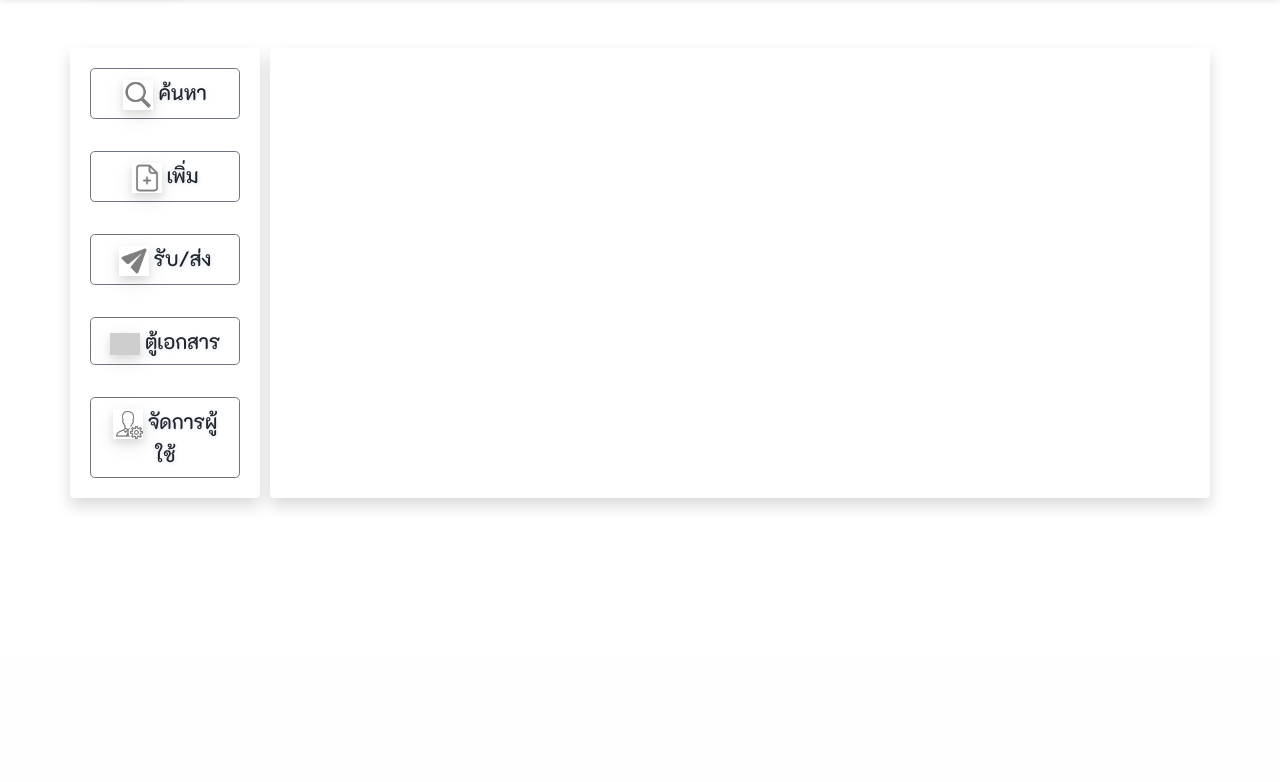
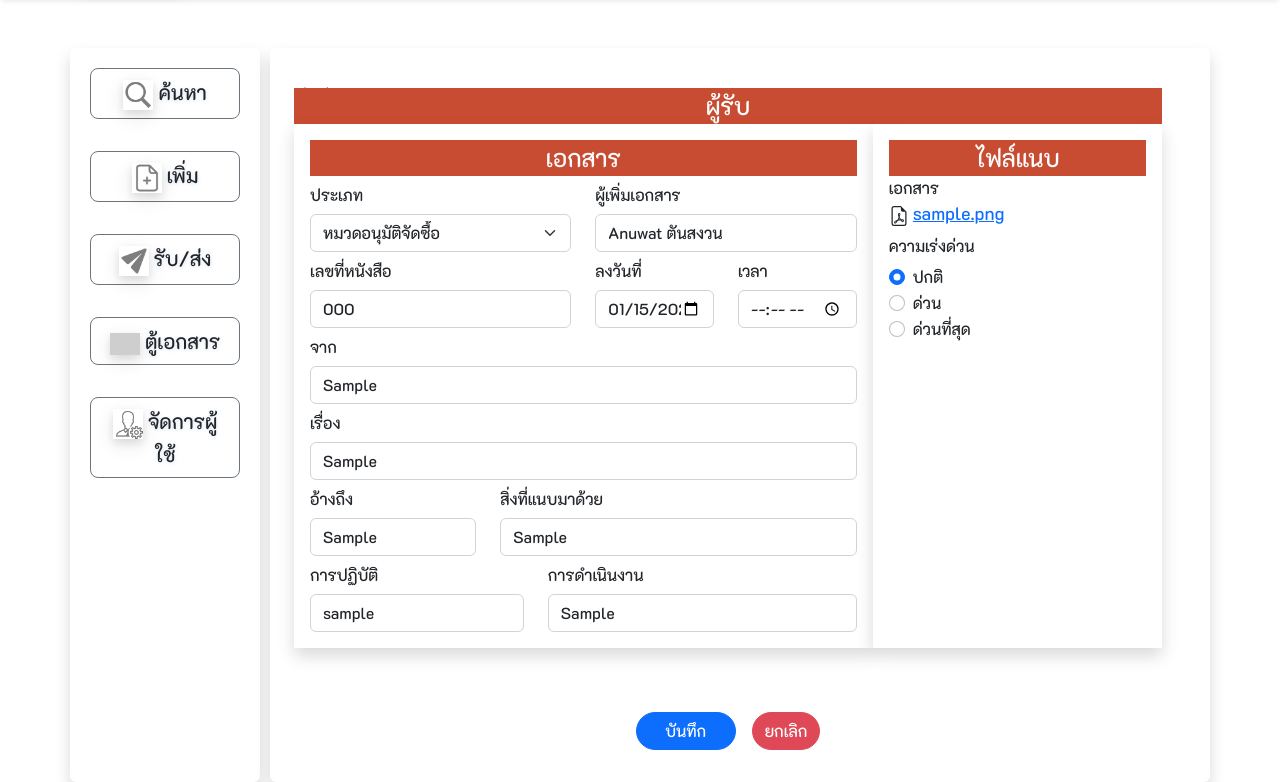
Before and after one commit to devbyanuwat/e-sarabun, a PHP site: page /?q=send_mail&doc_id=1 in a window 1280 px wide. Shown: the part 144-926 px from the top of the page. Before the commit the page ends 653 px from the top, so only its background shows below. Run offline with PHP 8.4, Linux system fonts and the light colour scheme; data comes from the database, SQL or seed files in the repository; tables that the repository leaves empty or names only in its code hold one stand-in row (values such as "Sample post"); grey boxes are pictures that could not be loaded.

Commit message:
send_mail

```diff
--- a/search.php
+++ b/search.php
@@ -64,7 +64,7 @@
                 <td><?php echo $user_name ?></td> <!-- get name from user id -->
                 <td><?php echo $row['doc_from'] ?></td>
                 <td><?php echo $row['doc_date'] . " " . $row['doc_time'] ?></td>
-                <td><a href="?q=send_mail?doc_id=<?php echo $row['doc_id'] ?>"><img src="img/icon/send_email.png  " width="20%" alt=""></a></td>
+                <td><a href="?q=send_mail&doc_id=<?php echo $row['doc_id'] ?>"><img src="img/icon/send_email.png  " width="20%" alt=""></a></td>
                 <td class="d-flex justify-content-around">
                     <a href="?q=edit_doc&doc_id='<?php echo $row['doc_id'] ?>'"><img src="img/icon/edit.png" width="25px" alt=""></a>
                     <a href="backend/admin/del_doc.php?doc_id=<?php echo $row['doc_id'] ?>"><img src="img/icon/delete.png" width="25px" alt=""></a>
--- a/send_mail.php
+++ b/send_mail.php
@@ -1,2 +1,135 @@
 <?php
+echo "test";
 $doc_id = $_GET['doc_id'];
+$sql = "SELECT * FROM `document` WHERE `doc_id` = $doc_id";
+$result = mysqli_query($conn, $sql);
+$row = mysqli_fetch_assoc($result);
+
+$user_id = $row['user_id'];
+
+$sql_user = "SELECT * FROM `user` WHERE `user_id` = $user_id";
+$result_user =  mysqli_query($conn, $sql_user);
+$row_user = mysqli_fetch_assoc($result_user);
+$user_name = $row_user['user_name'];
+
+?>
+
+<form class="row g-3 needs-validation" action="backend/admin/edit_doc.php" method="post" enctype="multipart/form-data" novalidate>
+    <div class="row">
+        <div class="col-12 fs-4 text-center text-white " style="background-color:#C84C32;">ผู้รับ</div>
+        <div class="col-8 p-1 shadow p-3 mb-5 bg-white" style="background-color: #ECDBBA;">
+            <div class="col-12 fs-4 text-center text-white " style="background-color:#C84C32;">เอกสาร</div>
+            <div class="row">
+                <input type="hidden" name="doc_id" value="<?php echo $row['doc_id'] ?>">
+                <div class="col-6 md-2 ">
+                    <label for="category" class="col-form-label">ประเภท</label>
+                    <select id="category" name="category" class="form-select form-control">
+                        <?php
+                        $sql_doc_type = "SELECT * FROM `doc_type`";
+                        $result_doc_type = mysqli_query($conn, $sql_doc_type);
+                        while ($row_doc_type = mysqli_fetch_assoc($result_doc_type)) {
+                        ?>
+                            <option><?php echo $row_doc_type['doc_type'] ?></option>
+                        <?php } ?>
+                    </select>
+                </div>
+                <div class="col-6 md-2">
+                    <label for="id" class="col-form-label">ผู้เพิ่มเอกสาร</label>
+                    <input type="text" name="id" id="id" class="form-control" value="<?php echo $user_name ?>" required>
+                </div>
+                <div class="col-6 md-2">
+                    <label for="no" class="col-form-label">เลขที่หนังสือ</label>
+                    <input type="text" name="no" id="no" class="form-control" value="<?php echo $row['doc_book_number'] ?>" required>
+                </div>
+                <div class="col-3 md-2">
+                    <label for="date" class="col-form-label">ลงวันที่</label>
+                    <input type="date" name="date" id="date" class="form-control" value="<?php echo $row['doc_date'] ?>" required>
+                </div>
+                <div class="col-3 md-2">
+                    <label for="time" class="col-form-label">เวลา</label>
+                    <input type="time" name="time" id="time" class="form-control" value="<?php echo $row['doc_time'] ?>" required>
+                </div>
+                <div class="col-12">
+                    <label for="from" class="col-form-label">จาก</label>
+                    <input type="text" name="from" id="from" class="form-control" value="<?php echo $row['doc_from'] ?>" required>
+                </div>
+                <div class="col-12">
+                    <label for="topic" class="col-form-label">เรื่อง</label>
+                    <input type="text" name="topic" id="topic" class="form-control" value="<?php echo $row['doc_topic'] ?>" required>
+                </div>
+                <div class="col-4 md-2">
+                    <label for="refer_to" class="col-form-label">อ้างถึง</label>
+                    <input type="text" name="refer_to" id="refer_to" class="form-control" value="<?php echo $row['doc_refer_to'] ?>" required>
+                </div>
+                <div class="col-8 md-2">
+                    <label for="att" class="col-form-label">สิ่งที่แนบมาด้วย</label>
+                    <input type="text" name="att" id="att" class="form-control" value="<?php echo $row['doc_attach'] ?>" required>
+                </div>
+                <div class="col-5 md-2">
+                    <label for="action" class="col-form-label">การปฏิบัติ</label>
+                    <input type="text" name="action" id="action" class="form-control" value="<?php echo $row['doc_handle'] ?>" required>
+                </div>
+                <div class="col-7 md-2">
+                    <label for="handle" class="col-form-label">การดำเนินงาน</label>
+                    <input type="text" name="handle" id="handle" class="form-control" value="<?php echo $row['doc_action'] ?>" required>
+                </div>
+            </div>
+        </div>
+
+        <div class="col-4  shadow p-3 mb-5 bg-white" style="background-color: #ECDBBA;">
+            <div class="col-12 fs-4 text-center text-white " style=" background-color:#C84C32;">ไฟล์แนบ</div>
+            <label class="md-3">เอกสาร</label>
+            <?php
+            $doc_id = $row['doc_id'];
+            $sql_doc_file = "SELECT * FROM `doc_user_file` WHERE `doc_id` = $doc_id";
+            $result_doc_file = mysqli_query($conn, $sql_doc_file);
+            while ($row_doc_file = mysqli_fetch_assoc($result_doc_file)) {
+            ?>
+                <div class="col-12">
+                    <svg xmlns="http://www.w3.org/2000/svg" width="20" height="20" fill="currentColor" class="bi bi-file-earmark-pdf" viewBox="0 0 16 16">
+                        <path d="M14 14V4.5L9.5 0H4a2 2 0 0 0-2 2v12a2 2 0 0 0 2 2h8a2 2 0 0 0 2-2zM9.5 3A1.5 1.5 0 0 0 11 4.5h2V14a1 1 0 0 1-1 1H4a1 1 0 0 1-1-1V2a1 1 0 0 1 1-1h5.5v2z" />
+                        <path d="M4.603 14.087a.81.81 0 0 1-.438-.42c-.195-.388-.13-.776.08-1.102.198-.307.526-.568.897-.787a7.68 7.68 0 0 1 1.482-.645 19.697 19.697 0 0 0 1.062-2.227 7.269 7.269 0 0 1-.43-1.295c-.086-.4-.119-.796-.046-1.136.075-.354.274-.672.65-.823.192-.077.4-.12.602-.077a.7.7 0 0 1 .477.365c.088.164.12.356.127.538.007.188-.012.396-.047.614-.084.51-.27 1.134-.52 1.794a10.954 10.954 0 0 0 .98 1.686 5.753 5.753 0 0 1 1.334.05c.364.066.734.195.96.465.12.144.193.32.2.518.007.192-.047.382-.138.563a1.04 1.04 0 0 1-.354.416.856.856 0 0 1-.51.138c-.331-.014-.654-.196-.933-.417a5.712 5.712 0 0 1-.911-.95 11.651 11.651 0 0 0-1.997.406 11.307 11.307 0 0 1-1.02 1.51c-.292.35-.609.656-.927.787a.793.793 0 0 1-.58.029zm1.379-1.901c-.166.076-.32.156-.459.238-.328.194-.541.383-.647.547-.094.145-.096.25-.04.361.01.022.02.036.026.044a.266.266 0 0 0 .035-.012c.137-.056.355-.235.635-.572a8.18 8.18 0 0 0 .45-.606zm1.64-1.33a12.71 12.71 0 0 1 1.01-.193 11.744 11.744 0 0 1-.51-.858 20.801 20.801 0 0 1-.5 1.05zm2.446.45c.15.163.296.3.435.41.24.19.407.253.498.256a.107.107 0 0 0 .07-.015.307.307 0 0 0 .094-.125.436.436 0 0 0 .059-.2.095.095 0 0 0-.026-.063c-.052-.062-.2-.152-.518-.209a3.876 3.876 0 0 0-.612-.053zM8.078 7.8a6.7 6.7 0 0 0 .2-.828c.031-.188.043-.343.038-.465a.613.613 0 0 0-.032-.198.517.517 0 0 0-.145.04c-.087.035-.158.106-.196.283-.04.192-.03.469.046.822.024.111.054.227.09.346z" />
+                    </svg>
+                    <a href="doc/<?php echo $row_doc_file['doc_user_file_name'] ?>"><?php echo $row_doc_file['doc_user_file_name'] ?></a>
+                </div>
+            <?php
+            }
+            ?>
+
+            <div class="col-12">
+                <label for="urgency" class="col-form-label">ความเร่งด่วน</label>
+                <br>
+                <div class="form-check form-check-inline">
+                    <input class="form-check-input" type="radio" name="urgency" id="inlineRadio1" value="urgen_normal" checked>
+                    <label class="form-check-label" for="inlineRadio1">ปกติ</label>
+                </div>
+                <br>
+                <div class="form-check form-check-inline">
+                    <input class="form-check-input" type="radio" name="urgency" id="inlineRadio2" value="urgen">
+                    <label class="form-check-label" for="inlineRadio2">ด่วน</label>
+                </div>
+                <br>
+                <div class="form-check form-check-inline">
+                    <input class="form-check-input" type="radio" name="urgency" id="inlineRadio3" value="urgen_ASAP">
+                    <label class="form-check-label" for="inlineRadio3">ด่วนที่สุด</label>
+                </div>
+            </div>
+            <!-- <div class="col-12">
+                <label for="urgency" class="col-form-label">สถานะเอกสาร</label>
+                <br>
+                <div class="form-check form-check-inline">
+                    <input class="form-check-input" type="radio" name="status" id="inlineRadio1" value="status_general" checked>
+                    <label class="form-check-label" for="inlineRadio1">ทั่วไป</label>
+                </div>
+                <div class="form-check form-check-inline">
+                    <input class="form-check-input" type="radio" name="status" id="inlineRadio2" value="status_action">
+                    <label class="form-check-label" for="inlineRadio2">ดำเนินการ</label>
+                </div>
+            </div> -->
+        </div>
+        <div class="d-flex justify-content-center mt-3">
+            <button class="btn btn-primary rounded-pill me-3" style="width:100px" type="submit">บันทึก</button>
+            <button class="btn btn-danger rounded-pill" style="opacity: 0.9;" onclick="window.location.href='?q=search'" type="button">ยกเลิก</button>
+        </div>
+    </div>
+</form>
--- a/style/bootstrap5.php
+++ b/style/bootstrap5.php
@@ -3,3 +3,8 @@
 <script src="https://cdn.jsdelivr.net/npm/@popperjs/core@2.9.2/dist/umd/popper.min.js" integrity="sha384-IQsoLXl5PILFhosVNubq5LC7Qb9DXgDA9i+tQ8Zj3iwWAwPtgFTxbJ8NT4GN1R8p" crossorigin="anonymous"></script>
 <script src="https://cdn.jsdelivr.net/npm/bootstrap@5.0.2/dist/js/bootstrap.min.js" integrity="sha384-cVKIPhGWiC2Al4u+LWgxfKTRIcfu0JTxR+EQDz/bgldoEyl4H0zUF0QKbrJ0EcQF" crossorigin="anonymous"></script>
 <script src="https://ajax.googleapis.com/ajax/libs/jquery/3.6.0/jquery.min.js"></script>
+
+<!-- CSS only -->
+<link href="https://cdn.jsdelivr.net/npm/bootstrap@5.2.0-beta1/dist/css/bootstrap.min.css" rel="stylesheet" integrity="sha384-0evHe/X+R7YkIZDRvuzKMRqM+OrBnVFBL6DOitfPri4tjfHxaWutUpFmBp4vmVor" crossorigin="anonymous">
+<!-- JavaScript Bundle with Popper -->
+<script src="https://cdn.jsdelivr.net/npm/bootstrap@5.2.0-beta1/dist/js/bootstrap.bundle.min.js" integrity="sha384-pprn3073KE6tl6bjs2QrFaJGz5/SUsLqktiwsUTF55Jfv3qYSDhgCecCxMW52nD2" crossorigin="anonymous"></script>
```
